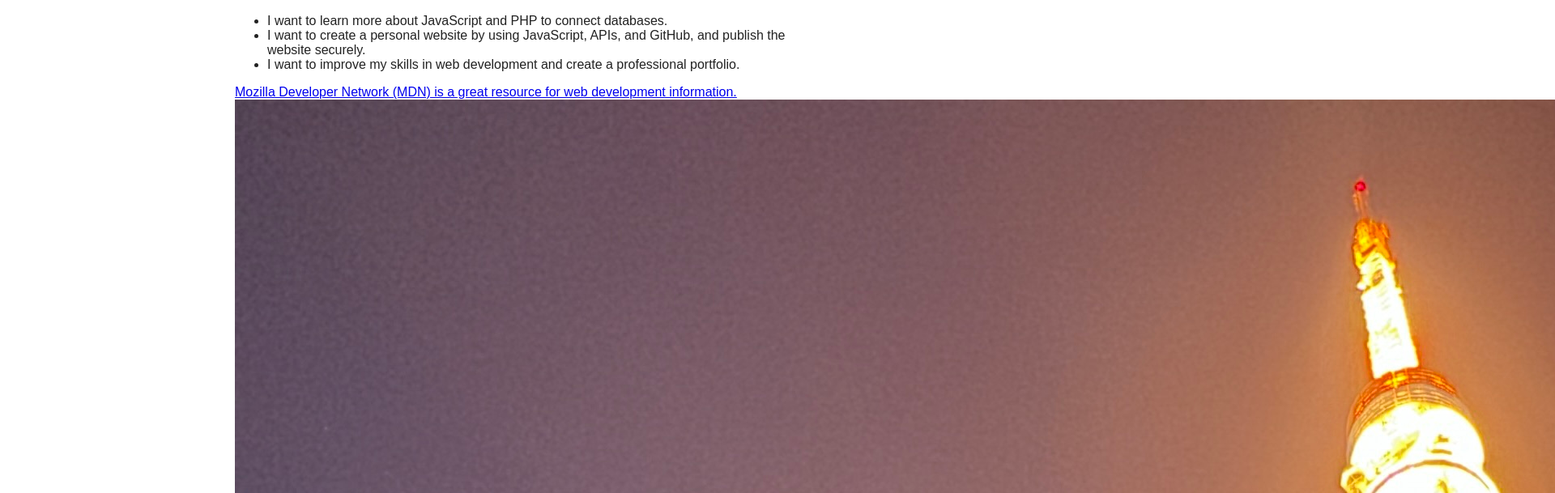
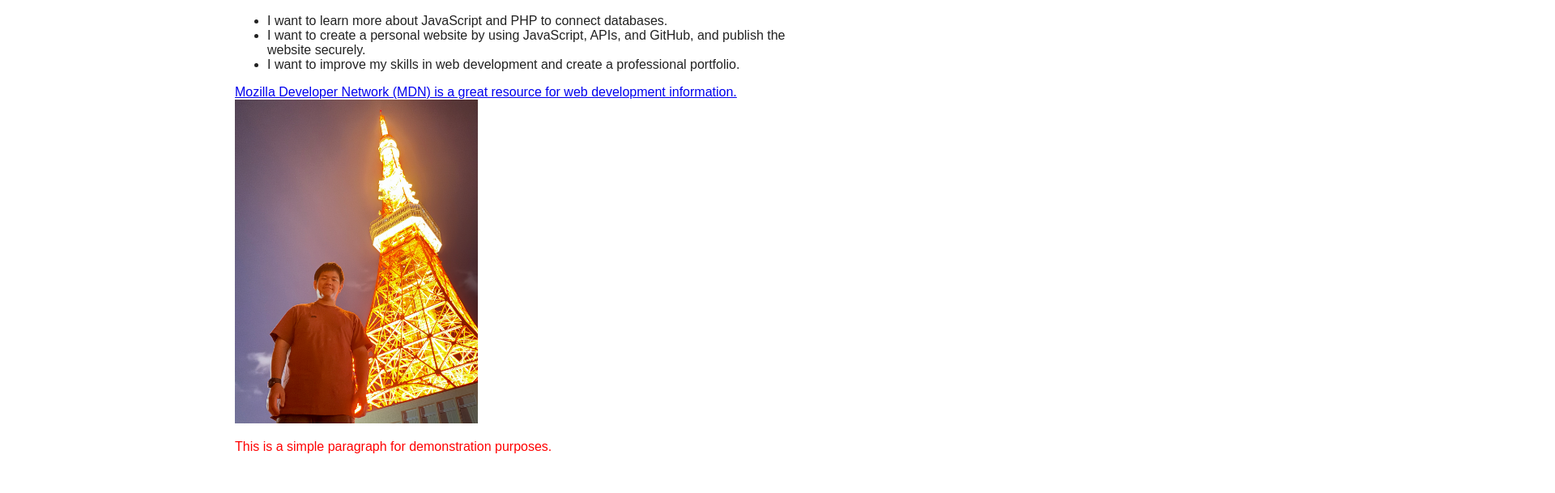
Before and after one commit to jwong545/web-dev-labs, a plain HTML site: page index.html in a window 1280 px wide. Shown: the part 167-776 px from the top of the page at 81% size, 1920 px wide, since content can reach past the window. Drawn offline with Linux system fonts and the light colour scheme.

```diff
--- a/index.html
+++ b/index.html
@@ -16,6 +16,7 @@
             <li>I want to improve my skills in web development and create a professional portfolio.</li>
         </ul>
         <a href="https://developer.mozilla.org/en-US/">Mozilla Developer Network (MDN) is a great resource for web development information.</a>
-        <img src="IMG_3020.JPEG" alt="Jimmy at Tokyo Tower in April 2026">
+        <img src="IMG_3020.JPEG" alt="Jimmy at Tokyo Tower in April 2026" width="300">
+        <p>This is a simple paragraph for demonstration purposes.</p>
     </body>
 </html>
```
